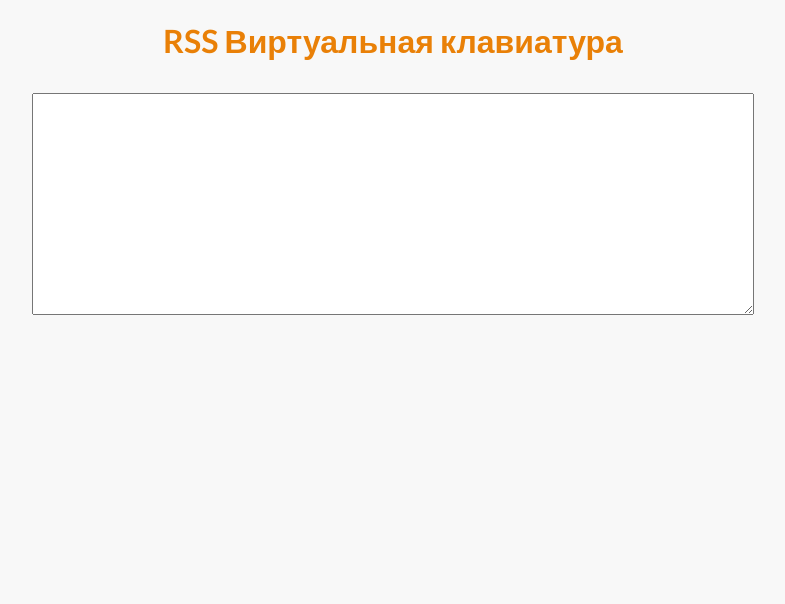
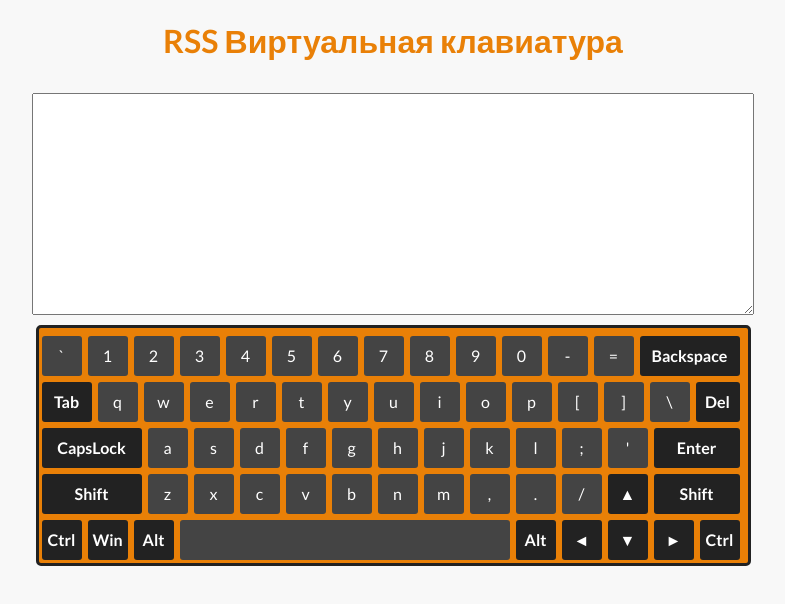
Before and after one commit to Yaugenkosach/virtual-keyboard, a plain HTML site: page index.html in a window 1280 px wide. Shown: the whole page, without its empty margins (247-1032 px from the left). Drawn offline with Linux system fonts and the light colour scheme.

Commit message:
feat: add keys to keyboard

```diff
--- a/index.js
+++ b/index.js
@@ -1,18 +1,39 @@
-// Keyboard title
+// create keyboard title
 
 let keyboardTitle = document.createElement('h1');
 keyboardTitle.innerHTML = 'RSS Виртуальная клавиатура';
 keyboardTitle.classList.add('keyboard-title');
-
 document.querySelector('body').appendChild(keyboardTitle);
 
-// Textarea
+// create textarea
 
 let textArea = document.createElement('textarea');
 textArea.setAttribute('rows', 5);
 textArea.setAttribute('cols', 50);
 textArea.classList.add('text-area');
+document.querySelector('body').appendChild(textArea);
 
-/* <textarea class="textarea" id="textarea" rows="5" cols="50"></textarea> */
 
-document.querySelector('body').appendChild(textArea);
+// create keyboard
+
+let keyboard = document.createElement('div');
+keyboard.classList.add('keyboard');
+document.querySelector('body').appendChild(keyboard);
+
+// create keys
+
+const keyboardArr = ['Backquote', 'Digit1', 'Digit2', 'Digit3', 'Digit4', 'Digit5', 'Digit6', 'Digit7', 'Digit8', 'Digit9', 'Digit0', 'Minus', 'Equal', 'Backspace', 'Tab', 'KeyQ', 'KeyW', 'KeyE', 'KeyR', 'KeyT', 'KeyY', 'KeyU', 'KeyI', 'KeyO', 'KeyP', 'BracketLeft', 'BracketRight', 'Backslash', 'Delete', 'CapsLock', 'KeyA', 'KeyS', 'KeyD', 'KeyF', 'KeyG', 'KeyH', 'KeyJ', 'KeyK', 'KeyL', 'Semicolon', 'Quote', 'Enter', 'ShiftLeft', 'KeyZ', 'KeyX', 'KeyC', 'KeyV', 'KeyB', 'KeyN', 'KeyM', 'Comma', 'Period', 'Slash', 'ArrowUp', 'ShiftRight', 'ControlLeft', 'MetaLeft', 'AltLeft', 'Space', 'AltRight', 'ArrowLeft', 'ArrowDown', 'ArrowRight', 'ControlRight'];
+const keysArr = ['`', '1', '2', '3', '4', '5', '6', '7', '8', '9', '0', '-', '=', 'Backspace', 'Tab', 'q', 'w', 'e', 'r', 't', 'y', 'u', 'i', 'o', 'p', '[', ']', '\\', 'Del', 'CapsLock', 'a', 's', 'd', 'f', 'g', 'h', 'j', 'k', 'l', ';', "'", 'Enter', 'Shift', 'z', 'x', 'c', 'v', 'b', 'n', 'm', ',', '.', '/', '▲', 'Shift', 'Ctrl', 'Win', 'Alt', ' ', 'Alt', '◄', '▼', '►', 'Ctrl'];
+
+function createKeys() {
+    let keys = '';
+    for (let i = 0; i < keyboardArr.length; i++) {
+        if (i == 14 || i == 29 || i == 42 || i == 55) {
+            keys += '<div class="clearfix"></div>';
+        }
+        keys += `<div class="key ${keyboardArr[i]}">`+String(keysArr[i])+'</div>'
+    }
+    document.querySelector('.keyboard').innerHTML = keys;
+}
+
+createKeys();
--- a/style.css
+++ b/style.css
@@ -22,3 +22,77 @@ body {
     font-size: 18px;
     color: #444444;
 }
+
+.keyboard {
+    width: 704px;
+    margin: 0 auto;
+    padding: 5px;
+    padding-left: 0;
+    padding-bottom: 0;
+    background: rgb(233, 128, 7);
+    border: 3px solid #222222;
+    border-radius: 5px;
+}
+
+.key {
+    float: left;
+    width: 40px;
+    height: 40px;
+    margin: 3px;
+    font-weight: 500;
+    line-height: 40px;
+    text-align: center;
+    color: #ffffff;
+    background: #444444;
+    border-radius: 3px;
+    cursor: pointer;
+    user-select: none;
+    transition: border-radius 0.3s, background-color 0.3s;
+}
+
+.clearfix {
+    clear: both;
+}
+
+.Backspace,
+.CapsLock,
+.ShiftLeft {
+    width: 100px;
+}
+
+.Tab {
+    width: 50px;
+}
+
+.Delete {
+    width: 44px;
+}
+
+.Enter,
+.ShiftRight {
+    width: 86px;
+}
+
+.Space {
+    width: 330px;
+}
+
+.AltLeft,
+.AltRight,
+.ArrowUp,
+.ArrowLeft,
+.ArrowDown,
+.ArrowRight,
+.Backspace,
+.CapsLock,
+.ControlLeft,
+.ControlRight,
+.Delete,
+.Enter,
+.ShiftLeft,
+.ShiftRight,
+.Tab,
+.MetaLeft {
+    font-weight: 600;
+    background-color: #222222;
+}
```
